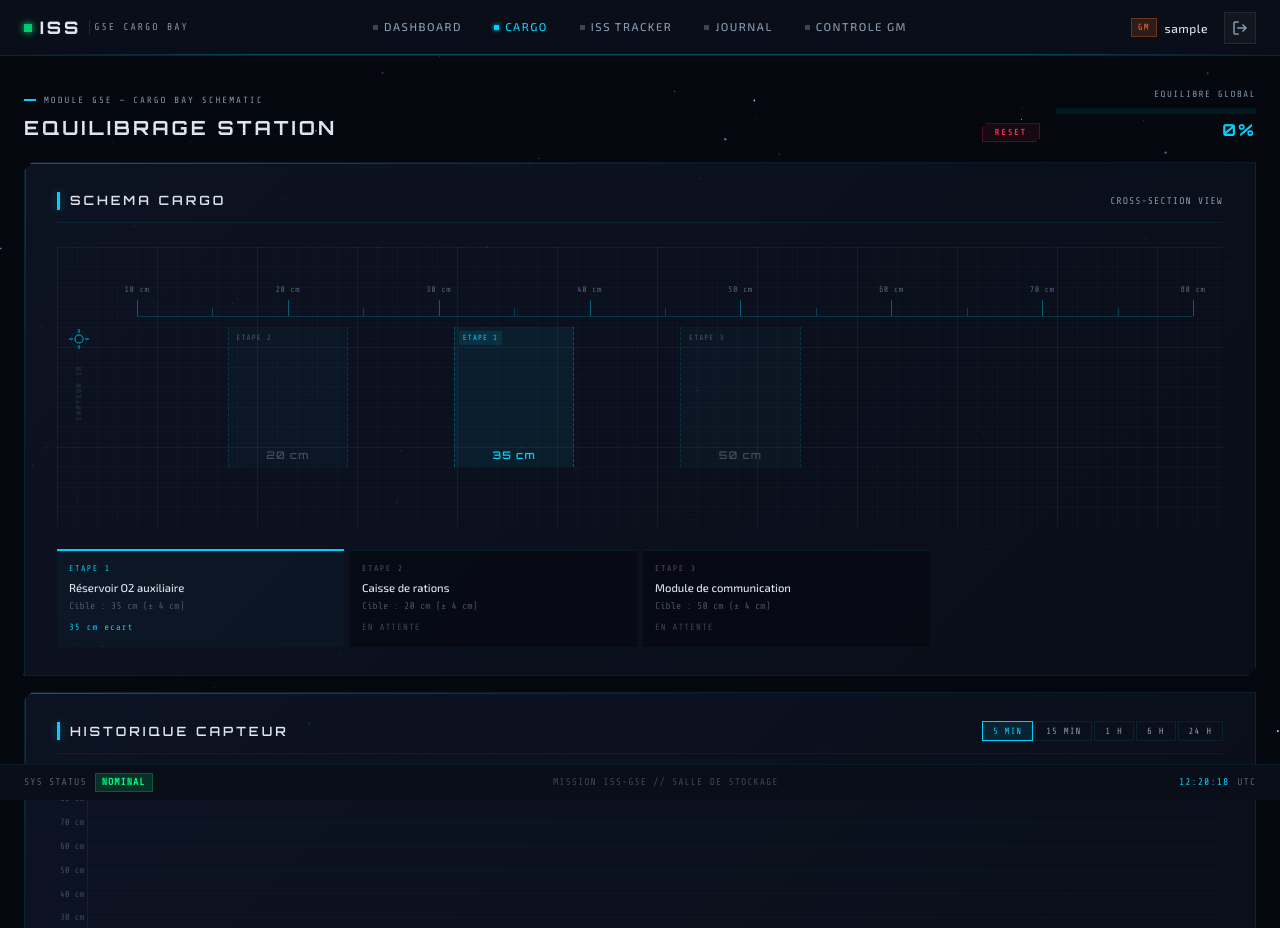
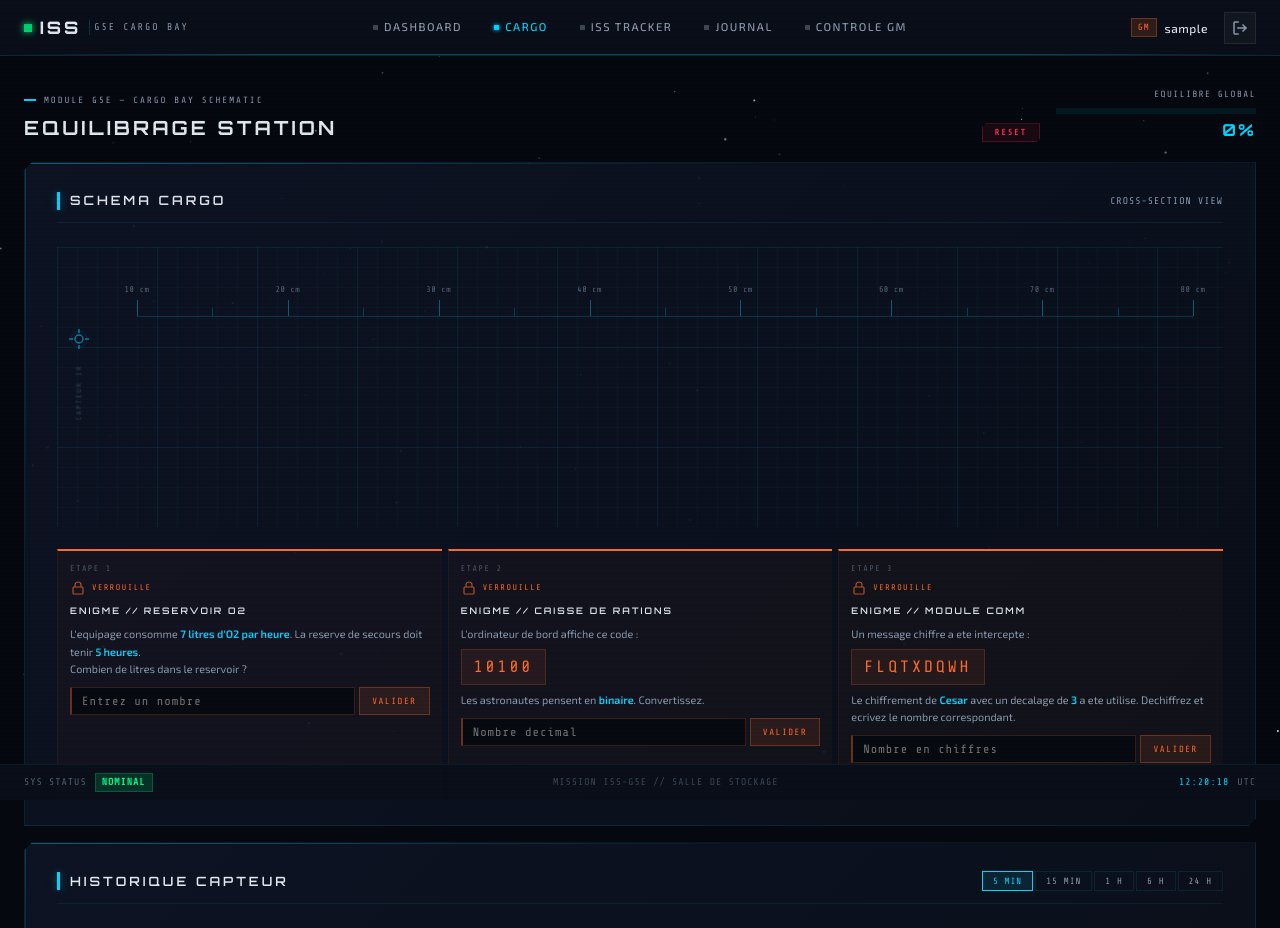
Before and after one commit to perazaf1/escape-the-iss, a PHP site: page /php/pages/cargo.php in a window 1280 px wide. Shown: the top 928 px of the page. Run offline with PHP 8.4, Linux system fonts and the light colour scheme; the visitor is signed in with stand-in values (Sample User, id 1); data comes from the database, SQL or seed files in the repository; data that the repository does not hold is empty.

Commit message:
Add riddle system to cargo bay: each step locked behind an enigma
- Step 1 (35cm): O2 survival calculation (7 liters/h x 5h = 35)
- Step 2 (20cm): binary conversion (10100 = 20 decimal)
- Step 3 (50cm): Caesar cipher decode (FLQTXDQWH -> CINQUANTE -> 50)

Answers hashed in JS (not plain text). Unlock state persisted in
localStorage. Target zones hidden until riddle solved. Reset clears
both game data and enigma state. Step cards grid now 3 columns.

Co-Authored-By: Claude Opus 4.6 <noreply@anthropic.com>

```diff
--- a/web/css/cargo.css
+++ b/web/css/cargo.css
@@ -452,7 +452,7 @@
 /* --- STEPS CARDS (below schematic) --- */
 .steps-cards {
     display: grid;
-    grid-template-columns: repeat(4, 1fr);
+    grid-template-columns: repeat(3, 1fr);
     gap: 6px;
 }
 
@@ -645,11 +645,139 @@
     letter-spacing: 1px;
 }
 
+/* --- ENIGME CARDS (locked steps) --- */
+.step-card.locked {
+    border-top-color: var(--orange-alert);
+    background: rgba(255, 107, 43, 0.03);
+    border-left: 1px solid rgba(255, 107, 43, 0.08);
+}
+
+.enigme-lock-icon {
+    display: flex;
+    align-items: center;
+    gap: 6px;
+    font-family: var(--font-mono);
+    font-size: 0.55rem;
+    letter-spacing: 1.5px;
+    color: var(--orange-alert);
+    margin-bottom: 8px;
+}
+
+.enigme-lock-icon svg {
+    color: var(--orange-alert);
+    opacity: 0.7;
+}
+
+.enigme-title {
+    font-family: var(--font-display);
+    font-size: 0.6rem;
+    font-weight: 600;
+    letter-spacing: 2px;
+    color: var(--white-cold);
+    margin-bottom: 8px;
+}
+
+.enigme-text {
+    font-family: var(--font-ui);
+    font-size: 0.72rem;
+    line-height: 1.6;
+    color: var(--white-dim);
+    margin-bottom: 10px;
+}
+
+.enigme-highlight {
+    color: var(--cyan);
+    font-weight: 600;
+}
+
+.enigme-code {
+    display: inline-block;
+    font-family: var(--font-mono);
+    font-size: 1.1rem;
+    letter-spacing: 3px;
+    color: var(--orange-alert);
+    background: rgba(255, 107, 43, 0.08);
+    border: 1px solid rgba(255, 107, 43, 0.2);
+    padding: 4px 12px;
+    margin: 6px 0;
+}
+
+.enigme-input-row {
+    display: flex;
+    gap: 4px;
+}
+
+.enigme-input {
+    flex: 1;
+    padding: 6px 10px;
+    font-family: var(--font-mono);
+    font-size: 0.8rem;
+    color: var(--white-cold);
+    background: rgba(5, 8, 15, 0.8);
+    border: 1px solid rgba(255, 107, 43, 0.2);
+    border-left: 2px solid rgba(255, 107, 43, 0.4);
+    outline: none;
+    letter-spacing: 1px;
+    transition: border-color 0.2s, box-shadow 0.2s;
+}
+
+.enigme-input:focus {
+    border-color: var(--orange-alert);
+    box-shadow: 0 0 10px rgba(255, 107, 43, 0.1);
+}
+
+.enigme-input.shake {
+    animation: inputShake 0.3s ease-out;
+}
+
+@keyframes inputShake {
+    0%, 100% { transform: translateX(0); }
+    25% { transform: translateX(-4px); }
+    50% { transform: translateX(4px); }
+    75% { transform: translateX(-2px); }
+}
+
+.enigme-submit {
+    font-family: var(--font-mono);
+    font-size: 0.6rem;
+    letter-spacing: 1.5px;
+    padding: 6px 12px;
+    background: rgba(255, 107, 43, 0.1);
+    border: 1px solid rgba(255, 107, 43, 0.3);
+    color: var(--orange-alert);
+    cursor: pointer;
+    transition: all 0.2s;
+    white-space: nowrap;
+}
+
+.enigme-submit:hover {
+    background: rgba(255, 107, 43, 0.2);
+    border-color: var(--orange-alert);
+    box-shadow: 0 0 8px rgba(255, 107, 43, 0.2);
+}
+
+.enigme-feedback {
+    font-family: var(--font-mono);
+    font-size: 0.6rem;
+    letter-spacing: 1px;
+    margin-top: 6px;
+    min-height: 16px;
+}
+
+.enigme-feedback.success {
+    color: var(--green-sys);
+    text-shadow: 0 0 6px rgba(0, 255, 136, 0.3);
+}
+
+.enigme-feedback.error {
+    color: var(--red-critical);
+}
+
 /* --- RESPONSIVE --- */
 @media (max-width: 768px) {
     .cargo-header { flex-direction: column; align-items: flex-start; }
     .balance-meter { text-align: left; }
     .balance-bar-track { margin-left: 0; }
-    .steps-cards { grid-template-columns: repeat(2, 1fr); }
+    .steps-cards { grid-template-columns: 1fr; }
     .schematic-container { height: 220px; }
 }
--- a/web/js/cargo.js
+++ b/web/js/cargo.js
@@ -15,6 +15,55 @@
     let stepsData = null;
     let historyChart = null;
     let currentPeriod = '5min';
+
+    // --- ENIGMES (riddles) ---
+    // Answers are simple hashes to avoid plain-text in source
+    // hash = sum of charCodes * 7 + length
+    function hashAnswer(val) {
+        const s = String(val).trim();
+        let h = 0;
+        for (let i = 0; i < s.length; i++) h += s.charCodeAt(i);
+        return h * 7 + s.length;
+    }
+
+    const ENIGMES = {
+        1: {
+            title: 'ENIGME // RESERVOIR O2',
+            text: 'L\'equipage consomme <span class="enigme-highlight">7 litres d\'O2 par heure</span>. La reserve de secours doit tenir <span class="enigme-highlight">5 heures</span>.<br>Combien de litres dans le reservoir ?',
+            hash: hashAnswer('35'),
+            hint: 'Entrez un nombre'
+        },
+        2: {
+            title: 'ENIGME // CAISSE DE RATIONS',
+            text: 'L\'ordinateur de bord affiche ce code :<br><span class="enigme-code">10100</span><br>Les astronautes pensent en <span class="enigme-highlight">binaire</span>. Convertissez.',
+            hash: hashAnswer('20'),
+            hint: 'Nombre decimal'
+        },
+        3: {
+            title: 'ENIGME // MODULE COMM',
+            text: 'Un message chiffre a ete intercepte :<br><span class="enigme-code">FLQTXDQWH</span><br>Le chiffrement de <span class="enigme-highlight">Cesar</span> avec un decalage de <span class="enigme-highlight">3</span> a ete utilise. Dechiffrez et ecrivez le nombre correspondant.',
+            hash: hashAnswer('50'),
+            hint: 'Nombre en chiffres'
+        }
+    };
+
+    // Unlock state from localStorage
+    function getUnlocked() {
+        try {
+            return JSON.parse(localStorage.getItem('g5e_unlocked') || '{}');
+        } catch (e) { return {}; }
+    }
+    function setUnlocked(stepOrder) {
+        const u = getUnlocked();
+        u[stepOrder] = true;
+        localStorage.setItem('g5e_unlocked', JSON.stringify(u));
+    }
+    function isUnlocked(stepOrder) {
+        return !!getUnlocked()[stepOrder];
+    }
+    function resetUnlocked() {
+        localStorage.removeItem('g5e_unlocked');
+    }
 
     // --- Build ruler ticks ---
     function buildRuler() {
@@ -55,33 +104,114 @@
             const left = ((center - tol - DIST_MIN) / (DIST_MAX - DIST_MIN)) * 100;
             const right = ((center + tol - DIST_MIN) / (DIST_MAX - DIST_MIN)) * 100;
             const width = right - left;
+            const unlocked = isUnlocked(step.step_order);
 
-            // Zone element
+            // Zone element — only visible if unlocked
             const zone = document.createElement('div');
             zone.className = 'target-zone pending';
             zone.dataset.step = step.step_order;
+            if (unlocked) {
                 zone.style.left = Math.max(0, left) + '%';
                 zone.style.width = Math.min(width, 100 - left) + '%';
-
                 zone.innerHTML = `
                     <div class="target-zone-label">ETAPE ${step.step_order}</div>
                     <div class="target-zone-check"></div>
                     <div class="target-zone-dist">${center} cm</div>
                 `;
+            } else {
+                zone.classList.add('locked');
+                zone.style.display = 'none';
+            }
             container.appendChild(zone);
 
             // Card element
             const card = document.createElement('div');
+            card.dataset.step = step.step_order;
+            const enigme = ENIGMES[step.step_order];
+
+            if (unlocked) {
                 card.className = 'step-card pending';
-            card.dataset.step = step.step_order;
                 card.innerHTML = `
                     <div class="step-card-order">ETAPE ${step.step_order}</div>
                     <div class="step-card-label">${escapeHtml(step.label)}</div>
                     <div class="step-card-target">Cible : ${center} cm (&plusmn; ${tol} cm)</div>
                     <div class="step-card-status">EN ATTENTE</div>
                 `;
+            } else if (enigme) {
+                card.className = 'step-card locked enigme-card';
+                card.innerHTML = `
+                    <div class="step-card-order">ETAPE ${step.step_order}</div>
+                    <div class="enigme-lock-icon">
+                        <svg width="16" height="16" viewBox="0 0 16 16" fill="none">
+                            <rect x="3" y="7" width="10" height="7" rx="1" stroke="currentColor" stroke-width="1.2"/>
+                            <path d="M5 7V5a3 3 0 0 1 6 0v2" stroke="currentColor" stroke-width="1.2" fill="none"/>
+                        </svg>
+                        VERROUILLE
+                    </div>
+                    <div class="enigme-title">${enigme.title}</div>
+                    <div class="enigme-text">${enigme.text}</div>
+                    <div class="enigme-input-row">
+                        <input type="text" class="enigme-input" data-step="${step.step_order}" placeholder="${enigme.hint}" autocomplete="off" spellcheck="false" />
+                        <button class="enigme-submit" data-step="${step.step_order}">VALIDER</button>
+                    </div>
+                    <div class="enigme-feedback" id="enigme-feedback-${step.step_order}"></div>
+                `;
+            }
             cardsContainer.appendChild(card);
         });
+
+        // Bind enigme events
+        bindEnigmeEvents(steps);
+    }
+
+    // --- Enigme validation ---
+    function bindEnigmeEvents(steps) {
+        document.querySelectorAll('.enigme-submit').forEach(btn => {
+            btn.addEventListener('click', function () {
+                tryEnigme(parseInt(this.dataset.step), steps);
+            });
+        });
+        document.querySelectorAll('.enigme-input').forEach(input => {
+            input.addEventListener('keydown', function (e) {
+                if (e.key === 'Enter') {
+                    tryEnigme(parseInt(this.dataset.step), steps);
+                }
+            });
+        });
+    }
+
+    function tryEnigme(stepOrder, steps) {
+        const input = document.querySelector(`.enigme-input[data-step="${stepOrder}"]`);
+        const feedback = document.getElementById('enigme-feedback-' + stepOrder);
+        if (!input) return;
+
+        const val = input.value.trim();
+        if (!val) return;
+
+        const enigme = ENIGMES[stepOrder];
+        if (!enigme) return;
+
+        if (hashAnswer(val) === enigme.hash) {
+            // Correct!
+            setUnlocked(stepOrder);
+            if (feedback) {
+                feedback.textContent = 'ACCES AUTORISE';
+                feedback.className = 'enigme-feedback success';
+            }
+            // Rebuild after short delay for visual feedback
+            setTimeout(() => {
+                stepsData = null; // force rebuild
+                fetchDashboard();
+            }, 600);
+        } else {
+            // Wrong
+            if (feedback) {
+                feedback.textContent = 'REPONSE INCORRECTE';
+                feedback.className = 'enigme-feedback error';
+            }
+            input.classList.add('shake');
+            setTimeout(() => input.classList.remove('shake'), 400);
+        }
     }
 
     // --- Update steps validation state ---
@@ -96,8 +226,11 @@
             const card = document.querySelector(`.step-card[data-step="${step.step_order}"]`);
             if (!zone || !card) return;
 
+            // Skip locked (enigme not solved) cards
+            if (!isUnlocked(step.step_order)) return;
+
             zone.classList.remove('pending', 'active', 'validated');
-            card.classList.remove('pending', 'active', 'validated');
+            card.classList.remove('pending', 'active', 'validated', 'locked');
 
             const statusEl = card.querySelector('.step-card-status');
 
@@ -463,11 +596,12 @@
         const btn = document.getElementById('btn-reset');
         if (!btn) return;
         btn.addEventListener('click', () => {
-            if (!confirm('Remettre toutes les donnees a zero ?')) return;
+            if (!confirm('Remettre toutes les donnees a zero (enigmes + capteur) ?')) return;
             fetch('/php/api/reset.php', { method: 'POST' })
                 .then(res => res.json())
                 .then(data => {
                     if (data.success) {
+                        resetUnlocked();
                         stepsData = null;
                         fetchDashboard();
                         fetchHistory();
```
Lines whose indentation alone changed are shown as unchanged.
